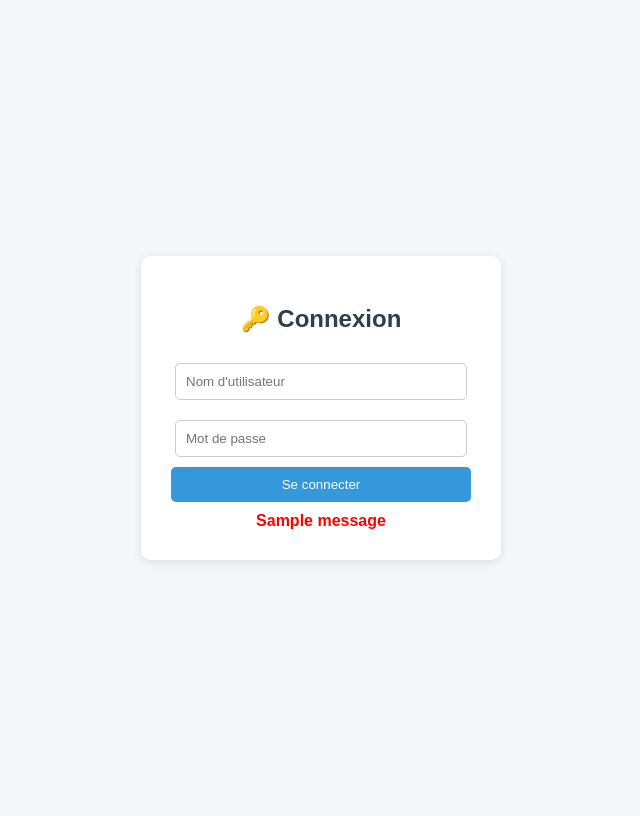
After one commit to zoliantsoa62-cell/projetflask2026, a Flask app: template templates/login.html in a window 1280 px wide. The commit adds this page. Shown: the whole page, without its empty margins (319-959 px from the left). Run offline with Flask 3, Linux system fonts and the light colour scheme; the template is opened without the code that fills it, so the values that code supplies are empty; tables that the repository leaves empty hold one stand-in row (values such as "Sample post"); one stand-in notice (Sample message) is shown.

Commit message:
Maj templates

```diff
--- /dev/null
+++ b/templates/login.html
@@ -0,0 +1,74 @@
+<!DOCTYPE html>
+<html lang="fr">
+<head>
+    <meta charset="UTF-8">
+    <title>Connexion</title>
+    <style>
+        body {
+            font-family: Arial, sans-serif;
+            background: #f4f6f9;
+            display: flex;
+            justify-content: center;
+            align-items: center;
+            height: 100vh;
+        }
+        .login-box {
+            background: white;
+            padding: 30px;
+            border-radius: 10px;
+            box-shadow: 0 2px 10px rgba(0,0,0,0.1);
+            text-align: center;
+            width: 300px;
+        }
+        h2 {
+            color: #2c3e50;
+            margin-bottom: 20px;
+        }
+        input {
+            width: 90%;
+            padding: 10px;
+            margin: 10px 0;
+            border-radius: 5px;
+            border: 1px solid #ccc;
+        }
+        button {
+            width: 100%;
+            padding: 10px;
+            background: #3498db;
+            color: white;
+            border: none;
+            border-radius: 5px;
+            cursor: pointer;
+        }
+        button:hover {
+            background: #2980b9;
+        }
+        .message {
+            color: red;
+            margin-top: 10px;
+            font-weight: bold;
+        }
+    </style>
+</head>
+<body>
+    <div class="login-box">
+        <h2>🔑 Connexion</h2>
+        <form method="POST">
+            <input type="text" name="username" placeholder="Nom d'utilisateur" required>
+            <input type="password" name="password" placeholder="Mot de passe" required>
+            <button type="submit">Se connecter</button>
+        </form>
+
+        <!-- Messages flash -->
+        <div class="message">
+            {% with messages = get_flashed_messages() %}
+              {% if messages %}
+                {% for message in messages %}
+                  {{ message }}
+                {% endfor %}
+              {% endif %}
+            {% endwith %}
+        </div>
+    </div>
+</body>
+</html>
```
Also changed, not shown: templates/index.html (+28 -1 lines).
